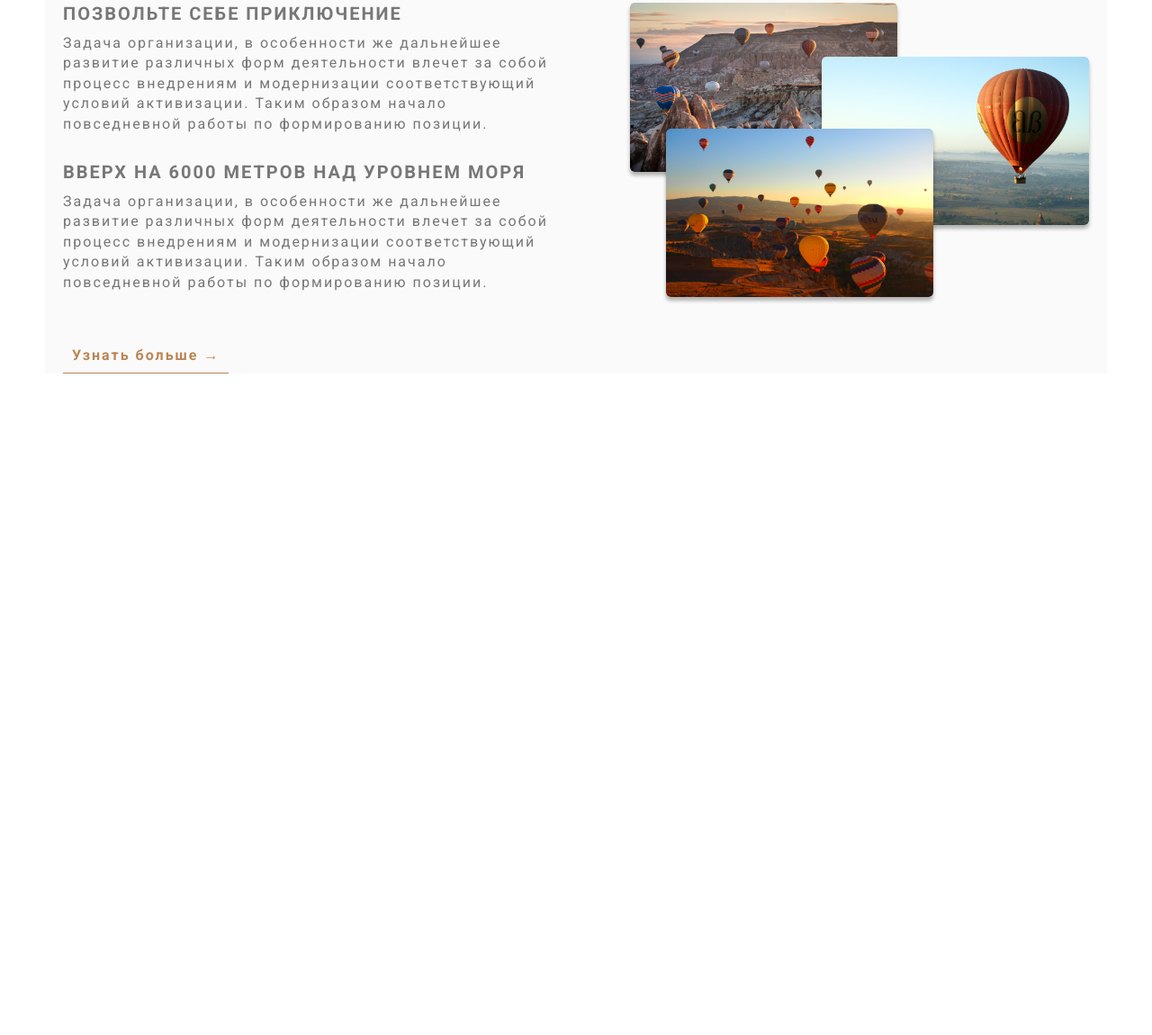
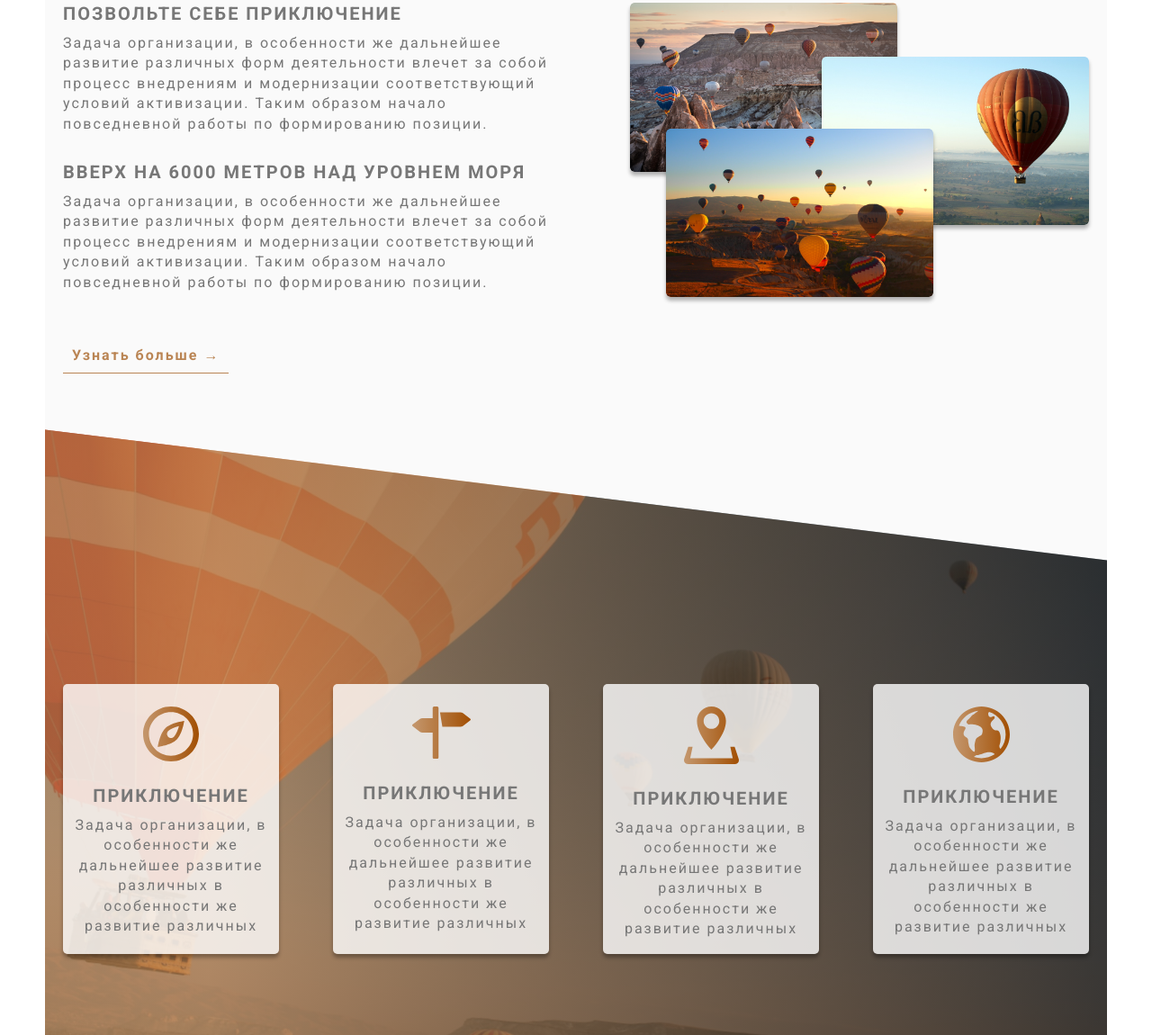
Before and after one commit to Danil-Gordiychenko/ballons, a plain HTML site: page index.html in a window 1280 px wide. Shown: the part 1010-2160 px from the top of the page at 90% size. Before the commit the page ends 1475 px from the top, so only its background shows below. Drawn offline with Linux system fonts and the light colour scheme.

Commit message:
third-section

```diff
--- a/index.html
+++ b/index.html
@@ -56,6 +56,42 @@
                     </div>
                 </div>
 
+            </section>
+
+
+            <section class="third-section">
+                <div class="third-section-box">
+                    <div class="row">
+                        <div class="col-1-of-4">
+                            <div class="adventure-cards">
+                                <img class="adventure-cards__icon" src="icons/Vector.svg" alt="adventure-cards-1">
+                                <h4 class="title-third margin-bottom-10px">ПРИКЛЮЧЕНИЕ</h4>
+                                <p class="paragraph">Задача организации, в особенности же дальнейшее развитие различных в особенности же развитие различных</p>
+                            </div>
+                        </div>
+                        <div class="col-1-of-4">
+                            <div class="adventure-cards">
+                                <img class="adventure-cards__icon" src="icons/Vector-1.svg" alt="adventure-cards-2">
+                                <h4 class="title-third margin-bottom-10px">ПРИКЛЮЧЕНИЕ</h4>
+                                <p class="paragraph">Задача организации, в особенности же дальнейшее развитие различных в особенности же развитие различных</p>
+                            </div>
+                        </div>
+                        <div class="col-1-of-4">
+                            <div class="adventure-cards">
+                                <img class="adventure-cards__icon" src="icons/Vector-2.svg" alt="adventure-cards-3">
+                                <h4 class="title-third margin-bottom-10px">ПРИКЛЮЧЕНИЕ</h4>
+                                <p class="paragraph">Задача организации, в особенности же дальнейшее развитие различных в особенности же развитие различных</p>
+                            </div>
+                        </div>
+                        <div class="col-1-of-4">
+                            <div class="adventure-cards">
+                                <img class="adventure-cards__icon" src="icons/Vector-3.svg" alt="adventure-cards-4">
+                                <h4 class="title-third margin-bottom-10px">ПРИКЛЮЧЕНИЕ</h4>
+                                <p class="paragraph">Задача организации, в особенности же дальнейшее развитие различных в особенности же развитие различных</p>
+                            </div>
+                        </div>
+                    </div>
+                </div>
             </section>
         </main>
 
--- /dev/null
+++ b/sass/components/_cards.sass
@@ -0,0 +1,13 @@
+.adventure-cards
+    padding: 2.5rem 0
+    text-align: center
+    width: 24rem
+    height: 30rem
+    background: rgba(255, 255, 255, 0.8)
+    border-radius: .5rem
+    box-shadow: $shadow
+    transition: all .3s
+    &__icon
+        margin-bottom: 2.2rem
+    &:hover
+        transform: translateY(-1.5rem)
--- a/sass/pages/_home.sass
+++ b/sass/pages/_home.sass
@@ -1,2 +1,10 @@
 .section-about
     padding-top: 8rem
+    min-height: 75rem
+
+.third-section-box
+    background: linear-gradient(91.4deg, rgba(186, 133, 84, 0.7) 16.34%, rgba(0, 0, 0, 0.7) 98.8%), url(../img/third-section-backgroung.png) center / cover no-repeat
+    padding: 21rem 0rem
+    transform: skewY(7deg)
+    & > *
+        transform: skewY(-7deg)
--- a/sass/style.sass
+++ b/sass/style.sass
@@ -12,6 +12,7 @@
 @import "components/button.sass"
 @import "components/button-text.sass"
 @import "components/composition.sass"
+@import "components/cards.sass"
 
 
 @import "layout/grid.sass"
```
Also changed, not shown: css/style.css, icons/Vector-1.svg (added), icons/Vector-2.svg (added), icons/Vector-3.svg (added), icons/Vector.svg (added), img/third-section-backgroung.png (added), 1 other file.
